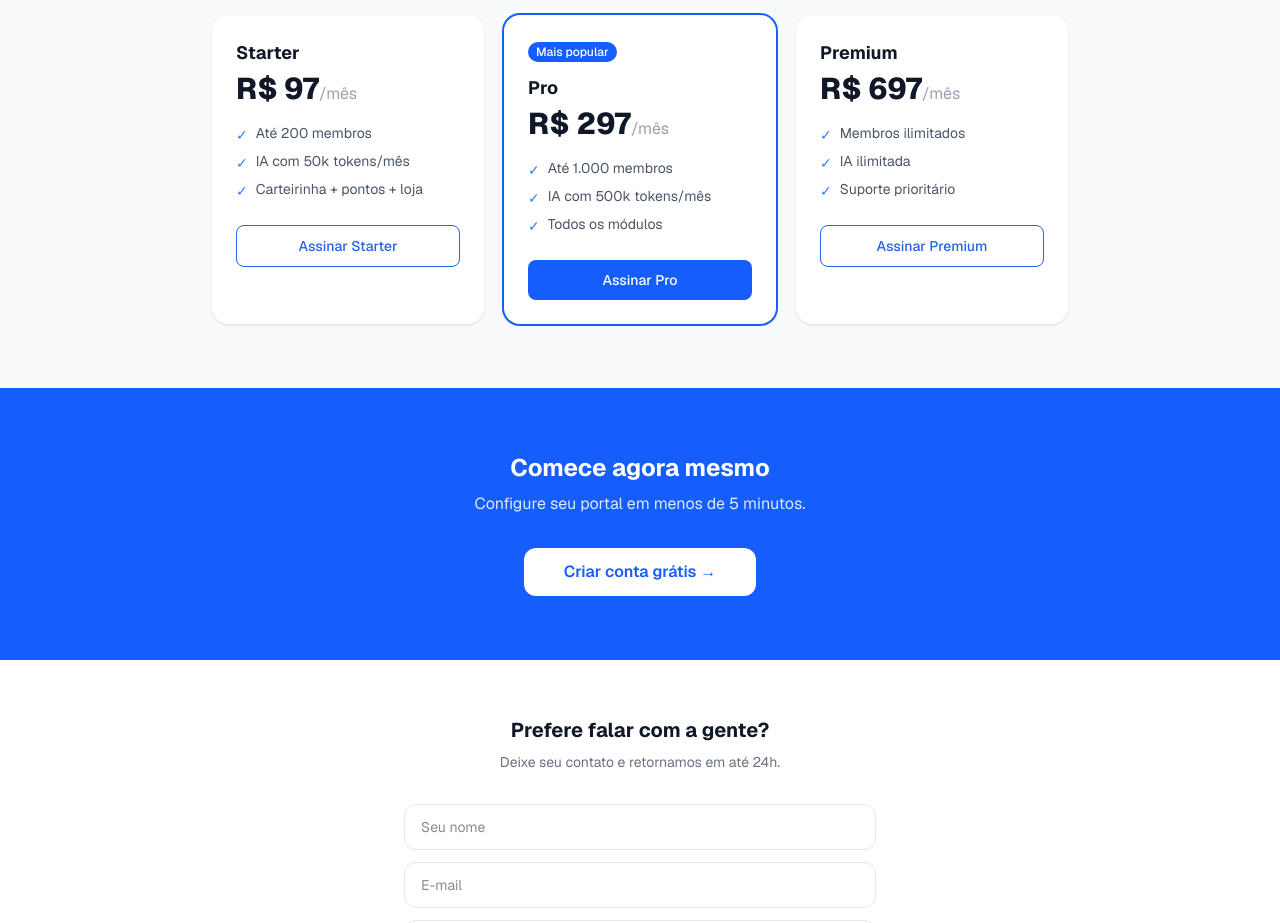
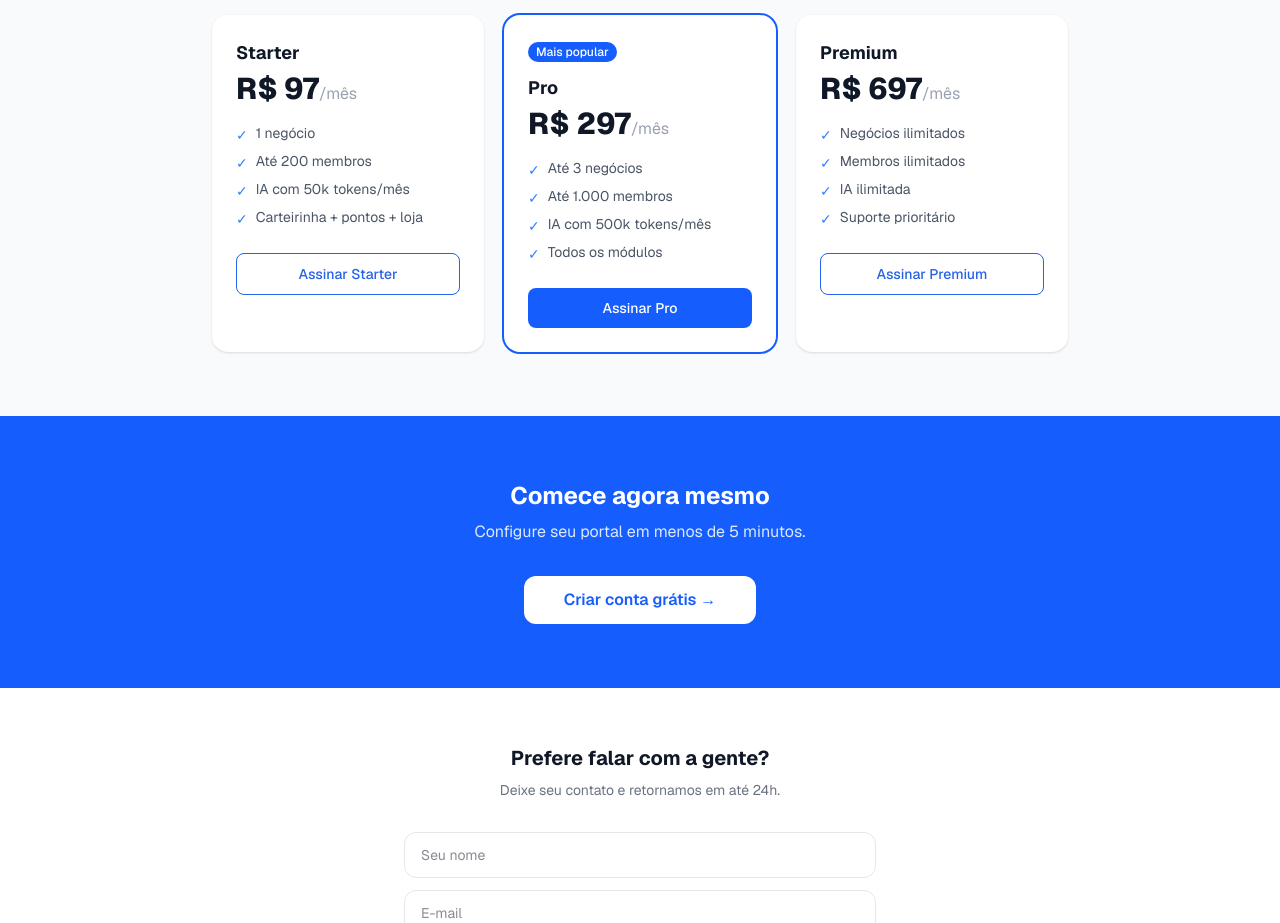
Before and after one commit to Byte-Code-Group/fidelidade-project, a Next.js app: page / in a window 1280 px wide. Shown: the part 1540-2463 px from the top of the page. Built offline with nearby package versions, Linux system fonts and the light colour scheme; no server answers.

Commit message:
Add: cards de plano (landing + checkout) mostram quantos negócios cada plano permite
Starter 1, Pro até 3, Premium ilimitado — bate com lib/tenant-limits.ts.

Co-Authored-By: Claude Sonnet 5 <noreply@anthropic.com>

```diff
--- a/app/(platform)/conta/planos/page.tsx
+++ b/app/(platform)/conta/planos/page.tsx
@@ -11,20 +11,30 @@ const PLANS = [
     key: "starter",
     name: "Starter",
     price: 97,
-    features: ["Até 200 clientes", "IA com 50k tokens/mês", "Módulos básicos"],
+    features: ["1 negócio", "Até 200 clientes", "IA com 50k tokens/mês", "Módulos básicos"],
   },
   {
     key: "pro",
     name: "Pro",
     price: 297,
-    features: ["Até 1.000 clientes", "IA com 500k tokens/mês", "Todos os módulos"],
+    features: [
+      "Até 3 negócios",
+      "Até 1.000 clientes",
+      "IA com 500k tokens/mês",
+      "Todos os módulos",
+    ],
     highlight: true,
   },
   {
     key: "premium",
     name: "Premium",
     price: 697,
-    features: ["Clientes ilimitados", "IA ilimitada", "Todos os módulos + suporte prioritário"],
+    features: [
+      "Negócios ilimitados",
+      "Clientes ilimitados",
+      "IA ilimitada",
+      "Todos os módulos + suporte prioritário",
+    ],
   },
 ];
 
--- a/app/(portal)/page.tsx
+++ b/app/(portal)/page.tsx
@@ -18,20 +18,35 @@ const PLANS = [
     key: "starter",
     name: "Starter",
     price: 97,
-    features: ["Até 200 membros", "IA com 50k tokens/mês", "Carteirinha + pontos + loja"],
+    features: [
+      "1 negócio",
+      "Até 200 membros",
+      "IA com 50k tokens/mês",
+      "Carteirinha + pontos + loja",
+    ],
   },
   {
     key: "pro",
     name: "Pro",
     price: 297,
-    features: ["Até 1.000 membros", "IA com 500k tokens/mês", "Todos os módulos"],
+    features: [
+      "Até 3 negócios",
+      "Até 1.000 membros",
+      "IA com 500k tokens/mês",
+      "Todos os módulos",
+    ],
     highlight: true,
   },
   {
     key: "premium",
     name: "Premium",
     price: 697,
-    features: ["Membros ilimitados", "IA ilimitada", "Suporte prioritário"],
+    features: [
+      "Negócios ilimitados",
+      "Membros ilimitados",
+      "IA ilimitada",
+      "Suporte prioritário",
+    ],
   },
 ];
 
```
